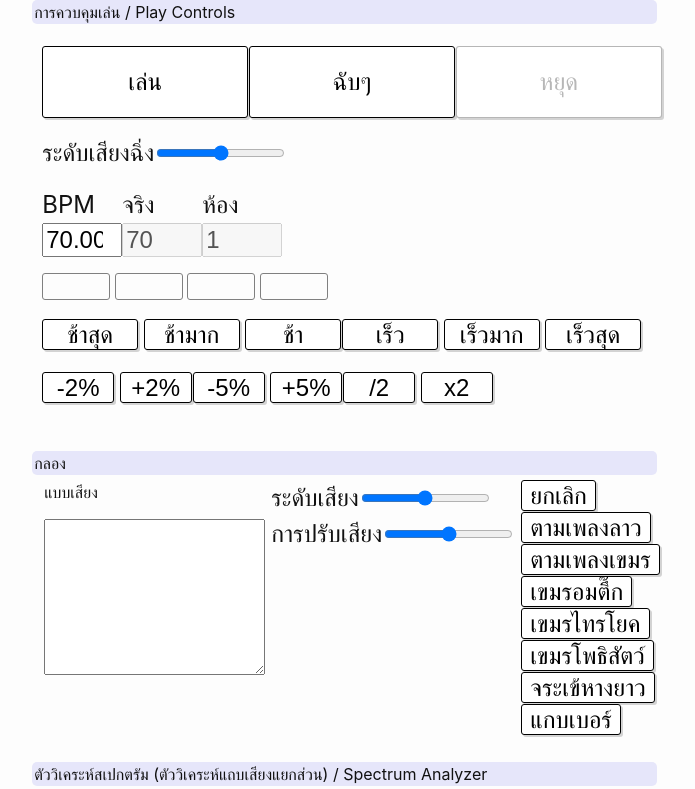
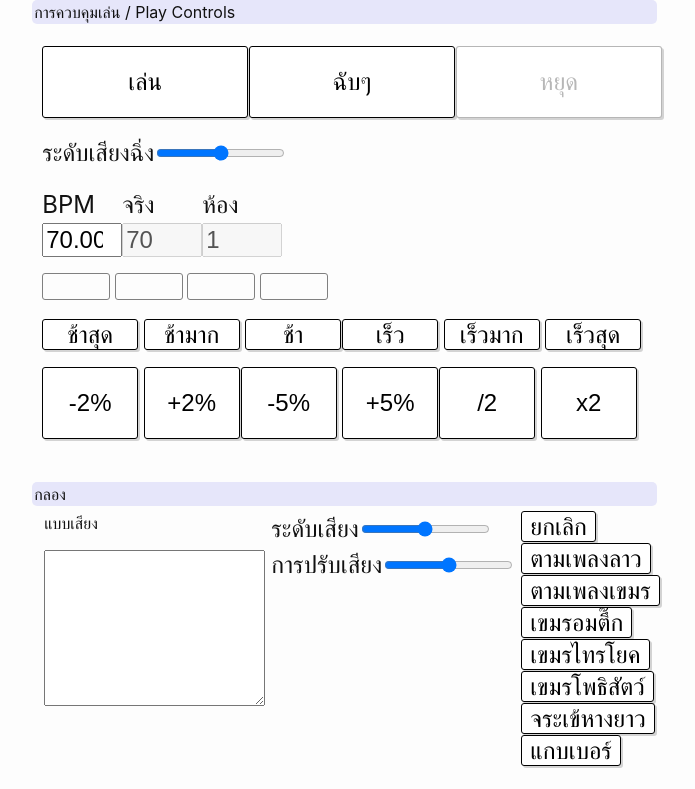
Before and after one commit to dlbeswick/kreuung-ching, a website: page app/www/index.html in a window 1280 px wide. Shown: the top 789 px of the page, without its empty margins (290-985 px from the left). Drawn offline with nearby package versions, Linux system fonts and the light colour scheme; files that its build step writes are made by us from their sources.

Commit message:
Big buttons

```diff
--- a/app/www/index.html
+++ b/app/www/index.html
@@ -67,7 +67,7 @@ along with this program.  If not, see <https://www.gnu.org/licenses/>.
 							<button class="bpm-mod" data-set="110" type="button">เร็วสุด</button>
 						</div>
 					</div>
-					<div id="bpm-mods" class="controlstrip buttonstrip-sml">
+					<div id="bpm-mods" class="controlstrip buttonstrip-lrg">
 						<div>
 							<button class="bpm-mod" data-scale="0.98" type="button">-2%</button>
 							<button class="bpm-mod" data-scale="1.02" type="button">+2%</button>
```
